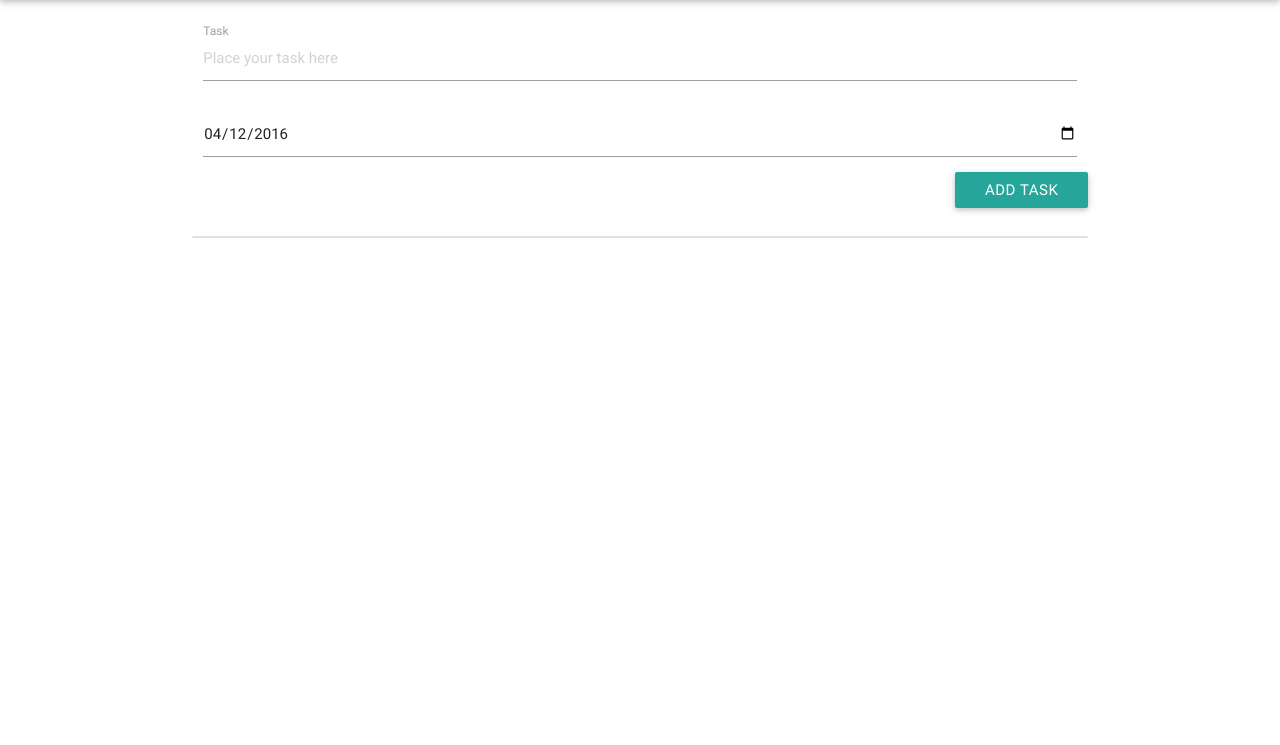
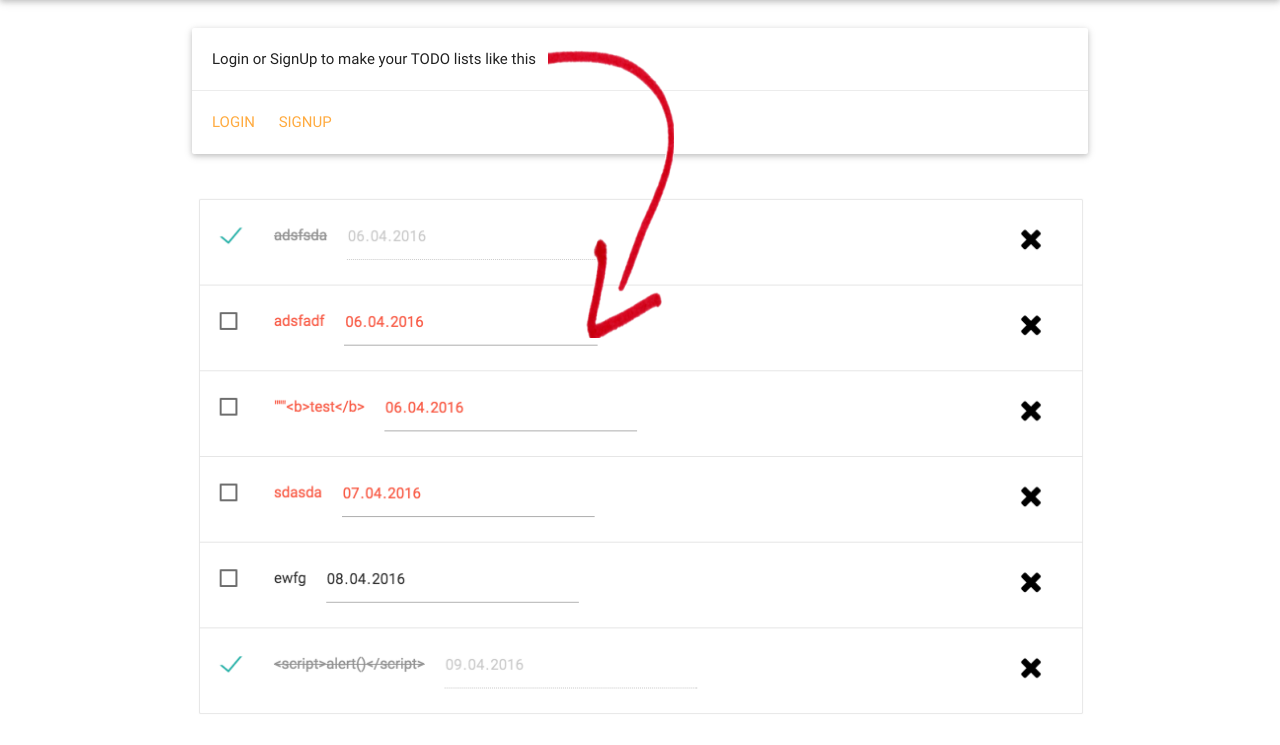
Before and after one commit to maratkanov-a/tp_lab_test, a Django app: page / in a window 1280 px wide. Shown: the part 64-809 px from the top of the page. Before the commit the page ends 302 px from the top, so only its background shows below. Run offline with Django 3.2, Linux system fonts and the light colour scheme; data that the repository does not hold is empty; parts of the project's set-up code (start-up, migrations or seed data) failed here and were passed over; some libraries are stand-ins or nearby versions.

Commit message:
added login/signin adv for main page

```diff
--- a/templates/todo_list/task_list.html
+++ b/templates/todo_list/task_list.html
@@ -1,8 +1,10 @@
 {% extends 'base.html' %}
 
 {% load not_bool %}
+{% load staticfiles %}
 
 {% block content %}
+{% if user.is_authenticated %}
     <div  class="row margin-content">
         <div class="col s12">
 
@@ -71,4 +73,29 @@
             </ul>
         </div>
     </div>
+    {% else %}
+        <div class="row auth__field margin-content">
+            <div class="col s12">
+              <div class="card">
+                <div class="card-content">
+                  <p>
+                      Login or SignUp to make your TODO lists like this
+                  </p>
+                </div>
+                <div class="card-action">
+                  <a href="{% url 'account_login' %}">Login</a>
+                  <a href="{% url 'account_signup' %}">SignUp</a>
+                </div>
+              </div>
+            </div>
+            <div class='auth__field__arrow'>
+                <img src="{% static 'img/arrow_down.png' %}" alt="">
+            </div>
+      </div>
+        <div class="row">
+            <div class="col s12">
+                <img src="{% static 'img/1.png' %}" class="auth__adv__img">
+        </div>
+        </div>
+    {% endif %}
 {% endblock %}
--- a/todo_list/static/css/mine.css
+++ b/todo_list/static/css/mine.css
@@ -26,3 +26,17 @@
 a {
     color: black;
 }
+
+.auth__field {
+    position: relative;
+}
+
+.auth__field__arrow {
+    position: absolute;
+     left: 40%;
+    top: 12%;
+}
+
+.auth__adv__img {
+    width: 100%;
+}
--- a/tp_lab_test/settings.py
+++ b/tp_lab_test/settings.py
@@ -124,10 +124,10 @@ EMAIL_PORT = 587
 
 # Optional SMTP authentication information for EMAIL_HOST.
 EMAIL_HOST_USER = 'a.s.maratkanov@gmail.com'
-EMAIL_HOST_PASSWORD = 'PASSWORD_removed_for_now'
+EMAIL_HOST_PASSWORD = 'letsrock66'
 
 # Static files (CSS, JavaScript, Images)
 # https://docs.djangoproject.com/en/1.8/howto/static-files/
 
-STATIC_ROOT = os.path.join(BASE_DIR, "todo_list/static")
+STATIC_ROOT = os.path.join(BASE_DIR, 'todo_list', 'static')
 STATIC_URL = '/static/'
```
Also changed, not shown: todo_list/static/img/1.png (added), todo_list/static/img/adv.png (added), todo_list/static/img/arrow_down.png (added).
